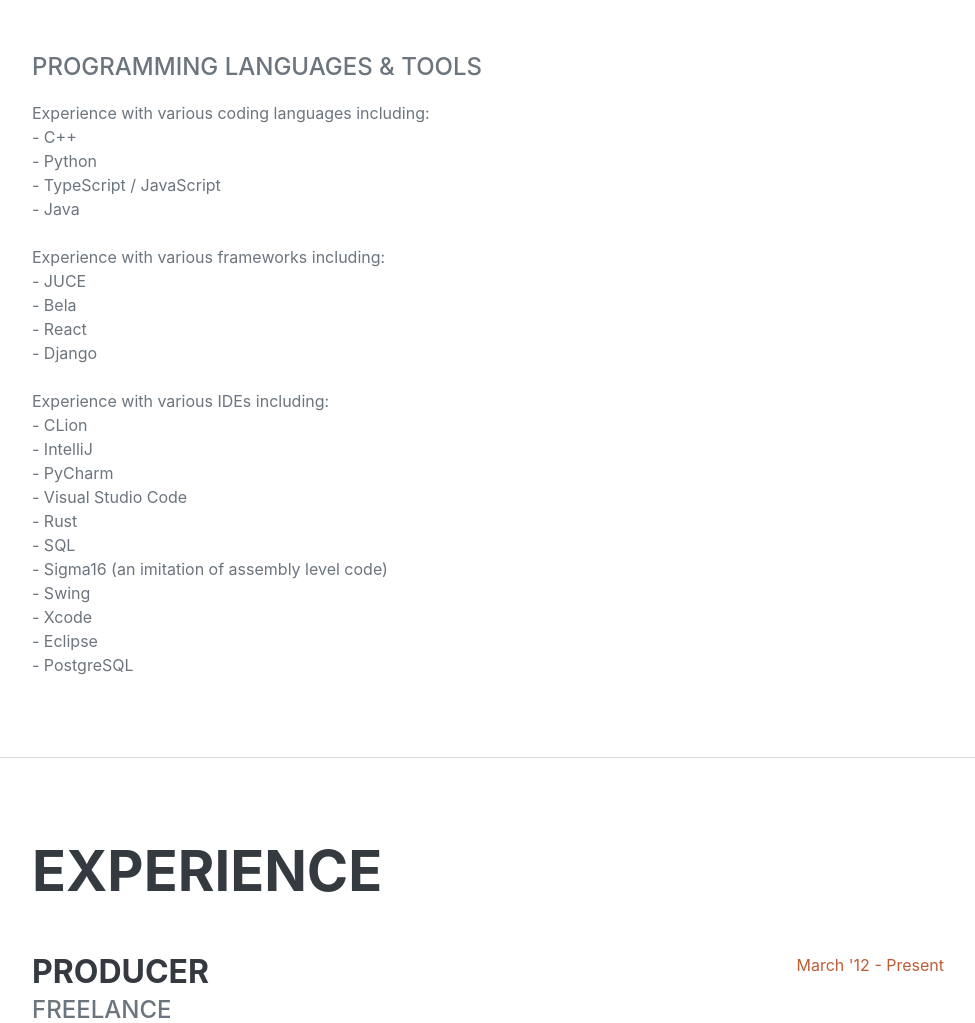
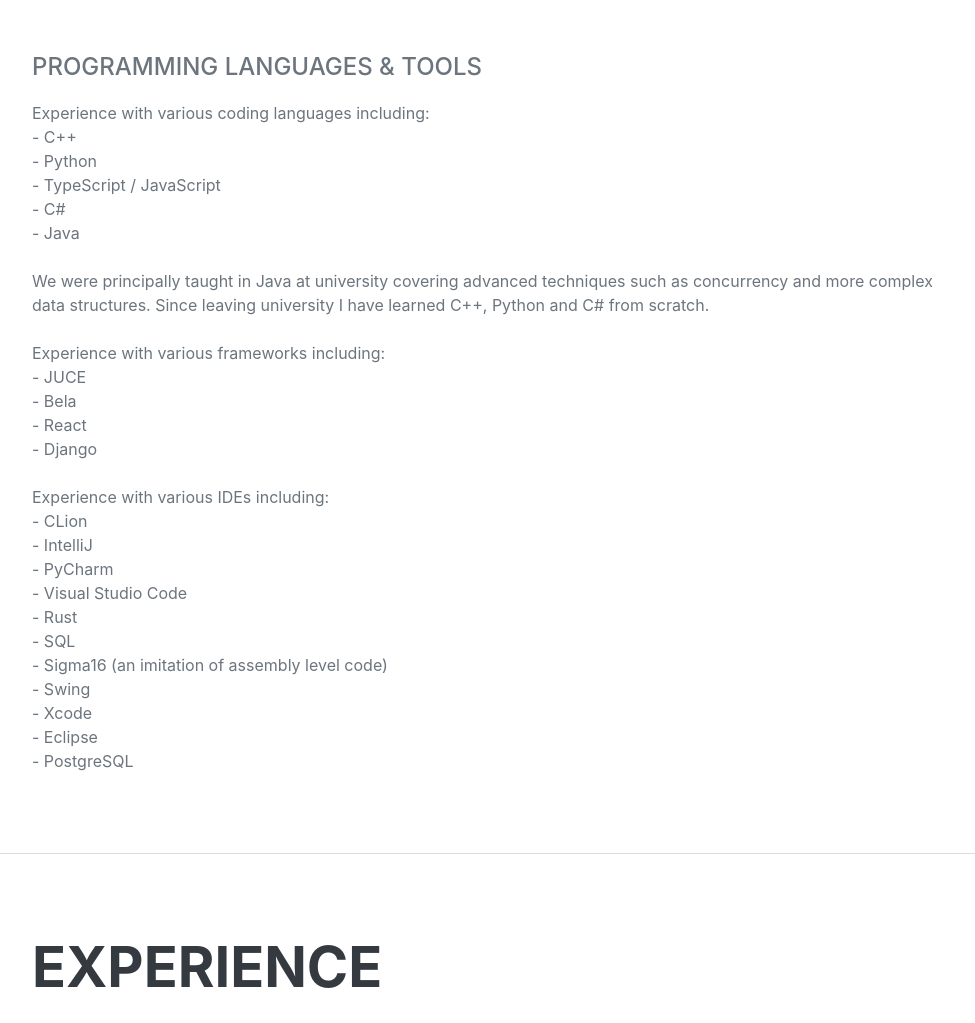
Before and after one commit to garethmcm/portfolio-app, a Django app: page / in a window 1280 px wide. Shown: the part 2326-3349 px from the top of the page, without its empty margins (288-1263 px from the left). Run offline with Django 4.2, Linux system fonts and the light colour scheme; some libraries are stand-ins or nearby versions; some web fonts are replaced.

Commit message:
updated languages section

```diff
--- a/dj_ango_project/dj_ango_app/templates/skills.html
+++ b/dj_ango_project/dj_ango_app/templates/skills.html
@@ -2,8 +2,7 @@
         <div class="experience-section-content">
             <h2 class="mb-5">Skills</h2>
             <div class="subheading mb-3">Programming Languages & Tools</div>
-            <div>Experience with various coding languages including: <br> - C++ <br> - Python <br> - TypeScript / JavaScript  <br> - Java <br> <br> Experience with various frameworks including: <br> - JUCE <br> - Bela <br> - React <br> - Django <br> <br> Experience with various IDEs including: <br> - CLion <br> - IntelliJ <br> - PyCharm <br> - Visual Studio Code <br> - Rust <br> - SQL<br> - Sigma16 (an imitation of assembly level code) <br> - Swing <br> - Xcode <br> - Eclipse <br> - PostgreSQL
-                </div>
+            <div>Experience with various coding languages including: <br> - C++ <br> - Python <br> - TypeScript / JavaScript  <br> - C# <br> - Java <br> <br> We were principally taught in Java at university covering advanced techniques such as concurrency and more complex data structures. Since leaving university I have learned C++, Python and C# from scratch. <br> <br> Experience with various frameworks including: <br> - JUCE <br> - Bela <br> - React <br> - Django <br> <br> Experience with various IDEs including: <br> - CLion <br> - IntelliJ <br> - PyCharm <br> - Visual Studio Code <br> - Rust <br> - SQL<br> - Sigma16 (an imitation of assembly level code) <br> - Swing <br> - Xcode <br> - Eclipse <br> - PostgreSQL </div>
 {#                    <ul class="list-inline dev-icons">#}
 {#                        <li class="list-inline-item"><i class="fab fa-html5"></i></li>#}
 {#                        <li class="list-inline-item"><i class="fab fa-css3-alt"></i></li>#}
```
